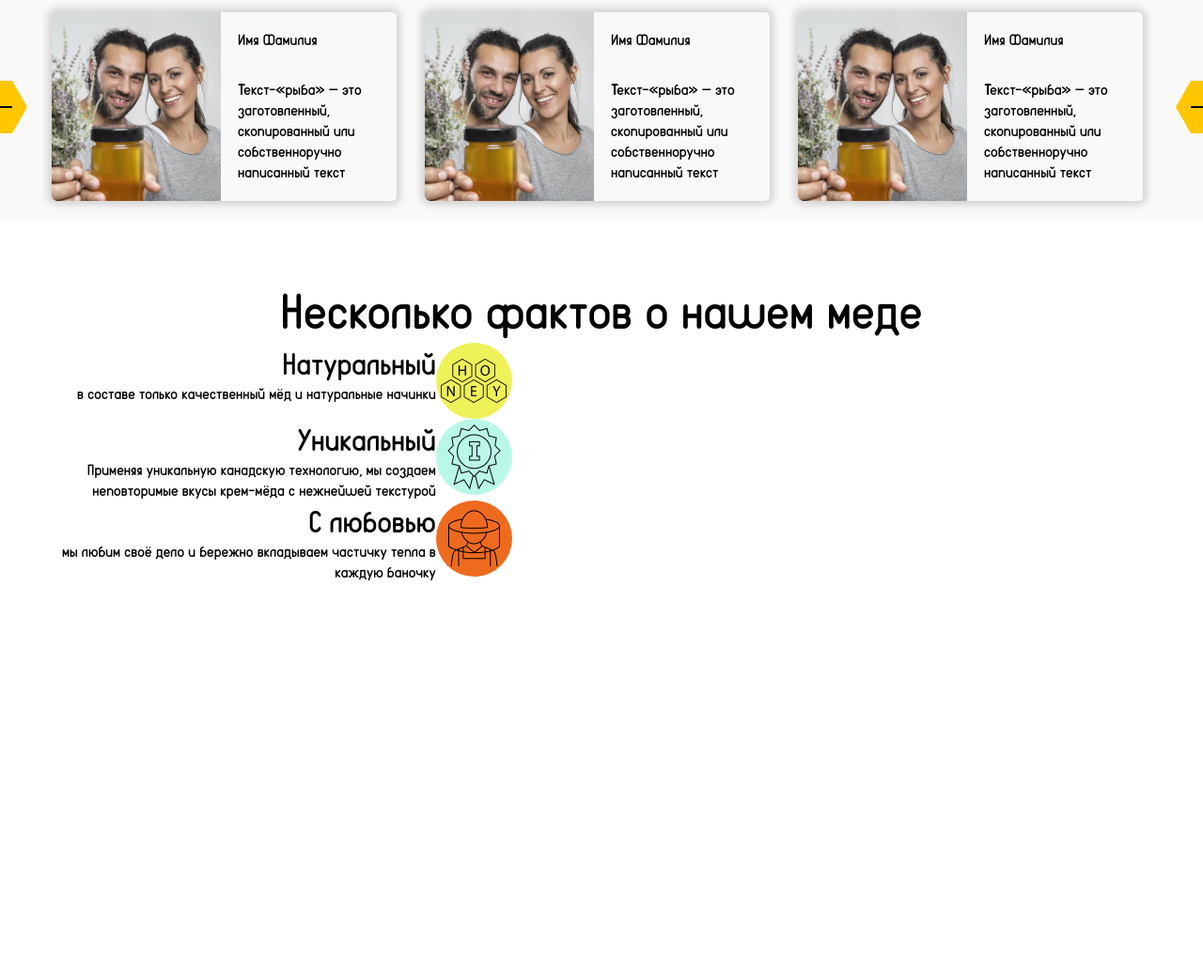
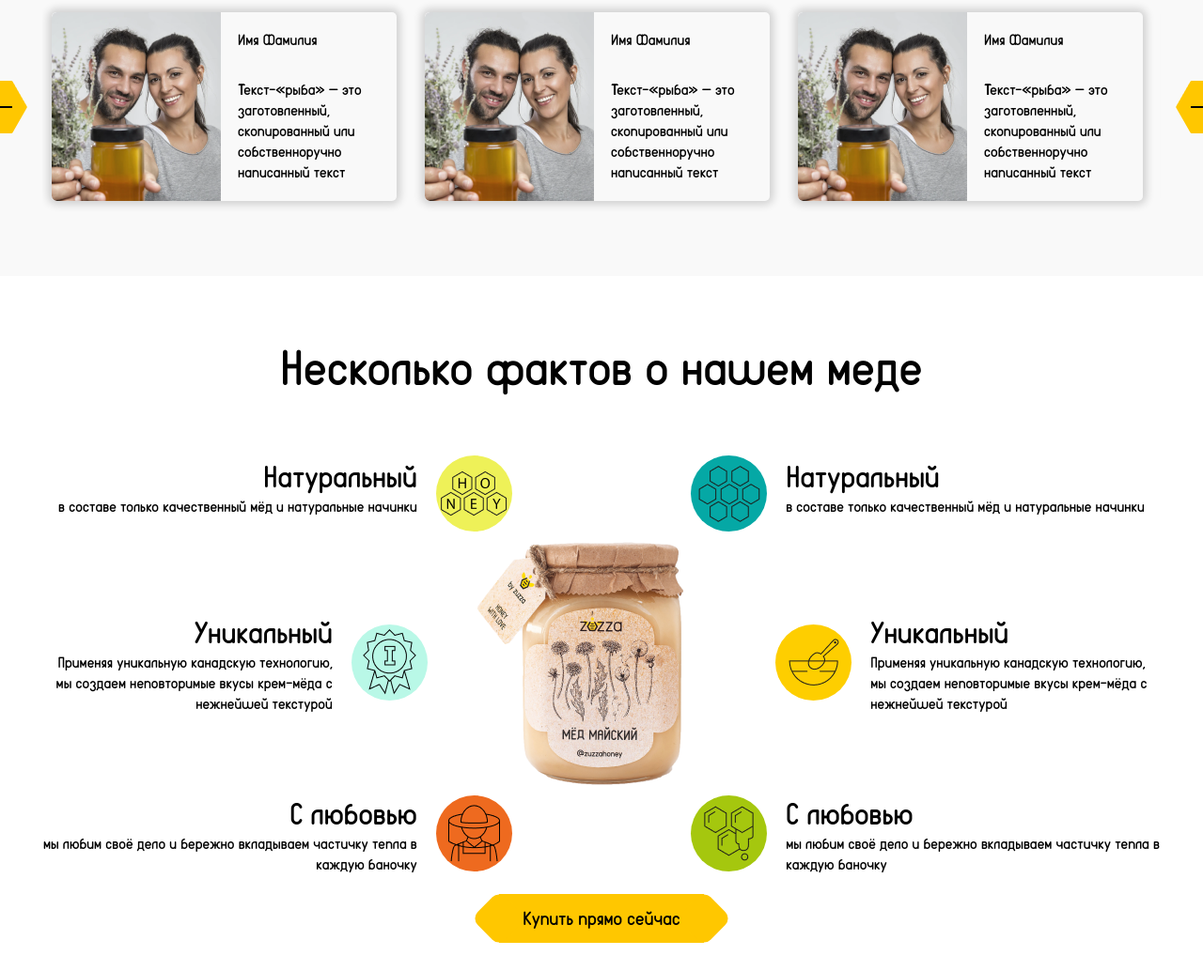
Before and after one commit to AlexeyAbramov/zuzza, a website: page index.html in a window 1280 px wide. Shown: the part 1931-2965 px from the top of the page at 94% size. Before the commit the page ends 2551 px from the top, so only its background shows below. Drawn offline with nearby package versions, Linux system fonts and the light colour scheme.

Commit message:
fixed facts section

```diff
--- a/index.html
+++ b/index.html
@@ -186,7 +186,7 @@
                     <div class="facts__content content-facts">
                         <div class="content-facts__left">
                             <ul class="content-facts__list list-fact list-fact_left">
-                                <li class="list-fact__item">
+                                <li class="list-fact__item_left">
                                     <div class="list-fact__heading">
                                         <h3 class="list-fact__title">Натуральный</h3>
                                         <p class="list-fact_text">в составе только качественный мёд и натуральные
@@ -196,7 +196,7 @@
                                         <img src="./src/img/main/facts/1.png" alt="logo-1" class="list-fact__logo">
                                     </div>
                                 </li>
-                                <li class="list-fact__item">
+                                <li class="list-fact__item_left">
                                     <div class="list-fact__heading">
                                         <h3 class="list-fact__title">Уникальный</h3>
                                         <p class="list-fact_text">Применяя уникальную канадскую технологию, мы создаем
@@ -206,7 +206,7 @@
                                         <img src="./src/img/main/facts/2.png" alt="logo-2" class="list-fact__logo">
                                     </div>
                                 </li>
-                                <li class="list-fact__item">
+                                <li class="list-fact__item_left">
                                     <div class="list-fact__heading">
                                         <h3 class="list-fact__title">С любовью</h3>
                                         <p class="list-fact_text">мы любим своё дело и бережно вкладываем частичку тепла
@@ -218,7 +218,42 @@
                                 </li>
                             </ul>
                         </div>
-                        <div class="content-facts__right"></div>
+                        <div class="content-facts__right">
+                            <ul class="content-facts__list list-fact list-fact_right">
+                                <li class="list-fact__item_right">
+                                    <div class="list-fact__heading">
+                                        <h3 class="list-fact__title">Натуральный</h3>
+                                        <p class="list-fact_text">в составе только качественный мёд и натуральные
+                                            начинки</p>
+                                    </div>
+                                    <div class="list-fact__img list-fact__img_blue">
+                                        <img src="./src/img/main/facts/4.png" alt="logo-4" class="list-fact__logo">
+                                    </div>
+                                </li>
+                                <li class="list-fact__item_right">
+                                    <div class="list-fact__heading">
+                                        <h3 class="list-fact__title">Уникальный</h3>
+                                        <p class="list-fact_text">Применяя уникальную канадскую технологию, мы создаем
+                                            неповторимые вкусы крем-мёда с нежнейшей текстурой</p>
+                                    </div>
+                                    <div class="list-fact__img list-fact__img_i-orange">
+                                        <img src="./src/img/main/facts/5.png" alt="logo-5" class="list-fact__logo">
+                                    </div>
+                                </li>
+                                <li class="list-fact__item_right">
+                                    <div class="list-fact__heading">
+                                        <h3 class="list-fact__title">С любовью</h3>
+                                        <p class="list-fact_text">мы любим своё дело и бережно вкладываем частичку тепла
+                                            в каждую баночку</p>
+                                    </div>
+                                    <div class="list-fact__img list-fact__img_green">
+                                        <img src="./src/img/main/facts/6.png" alt="logo-6" class="list-fact__logo">
+                                    </div>
+                                </li>
+                        </div>
+                    </div>
+                    <div class="facts__btn">
+                        <button class="btn btn_buy">Купить прямо сейчас</button>
                     </div>
                 </div>
             </section>
--- a/src/styles/css/main.css
+++ b/src/styles/css/main.css
@@ -321,7 +321,7 @@ select:focus {
 
 .feedback {
   position: relative;
-  padding-top: 60px;
+  padding: 60px 0;
   background-color: #F9F9F9;
 }
 .feedback__heading {
@@ -395,13 +395,17 @@ select:focus {
 }
 
 .facts {
-  padding-top: 60px;
+  padding: 60px 0 30px;
 }
 .facts__heading {
   text-align: center;
 }
 .facts .content-facts {
   display: flex;
+  justify-content: space-between;
+  margin-top: 60px;
+  min-height: 446px;
+  background: url("../../../../../src/img/main/facts/honey.png") no-repeat center 80%;
 }
 .facts .content-facts__left {
   flex: 0 0 42%;
@@ -409,14 +413,38 @@ select:focus {
 .facts .content-facts__right {
   flex: 0 0 42%;
 }
-.facts .content-facts .list-fact__item {
+.facts .content-facts .list-fact {
+  display: flex;
+  flex-direction: column;
+  justify-content: space-between;
+  height: 100%;
+}
+.facts .content-facts .list-fact__item_left {
   display: flex;
   justify-content: flex-end;
   text-align: end;
 }
+.facts .content-facts .list-fact__item_left .list-fact__heading {
+  margin-right: 20px;
+}
+.facts .content-facts .list-fact__item_right {
+  display: flex;
+  justify-content: flex-start;
+  text-align: start;
+}
+.facts .content-facts .list-fact__item_right .list-fact__heading {
+  margin-left: 20px;
+}
+.facts .content-facts .list-fact__item_left:nth-child(2) {
+  margin-right: 90px;
+}
+.facts .content-facts .list-fact__item_right:nth-child(2) {
+  margin-left: 90px;
+}
 .facts .content-facts .list-fact__img {
   height: 81px;
   min-width: 81px;
+  margin: auto 0;
   display: flex;
   justify-content: center;
   align-items: center;
@@ -431,5 +459,25 @@ select:focus {
 .facts .content-facts .list-fact__img_red {
   background-color: #EE6A1F;
 }
+.facts .content-facts .list-fact__img_blue {
+  background-color: #05A8A5;
+  order: -1;
+}
+.facts .content-facts .list-fact__img_i-orange {
+  background-color: #FECE00;
+  order: -1;
+}
+.facts .content-facts .list-fact__img_green {
+  background-color: #A5C70E;
+  order: -1;
+}
+.facts__btn {
+  text-align: center;
+  margin-top: 21px;
+}
+.facts__btn .btn_buy {
+  padding-left: 25px;
+  padding-right: 25px;
+}
 
 /*# sourceMappingURL=main.css.map */
```
